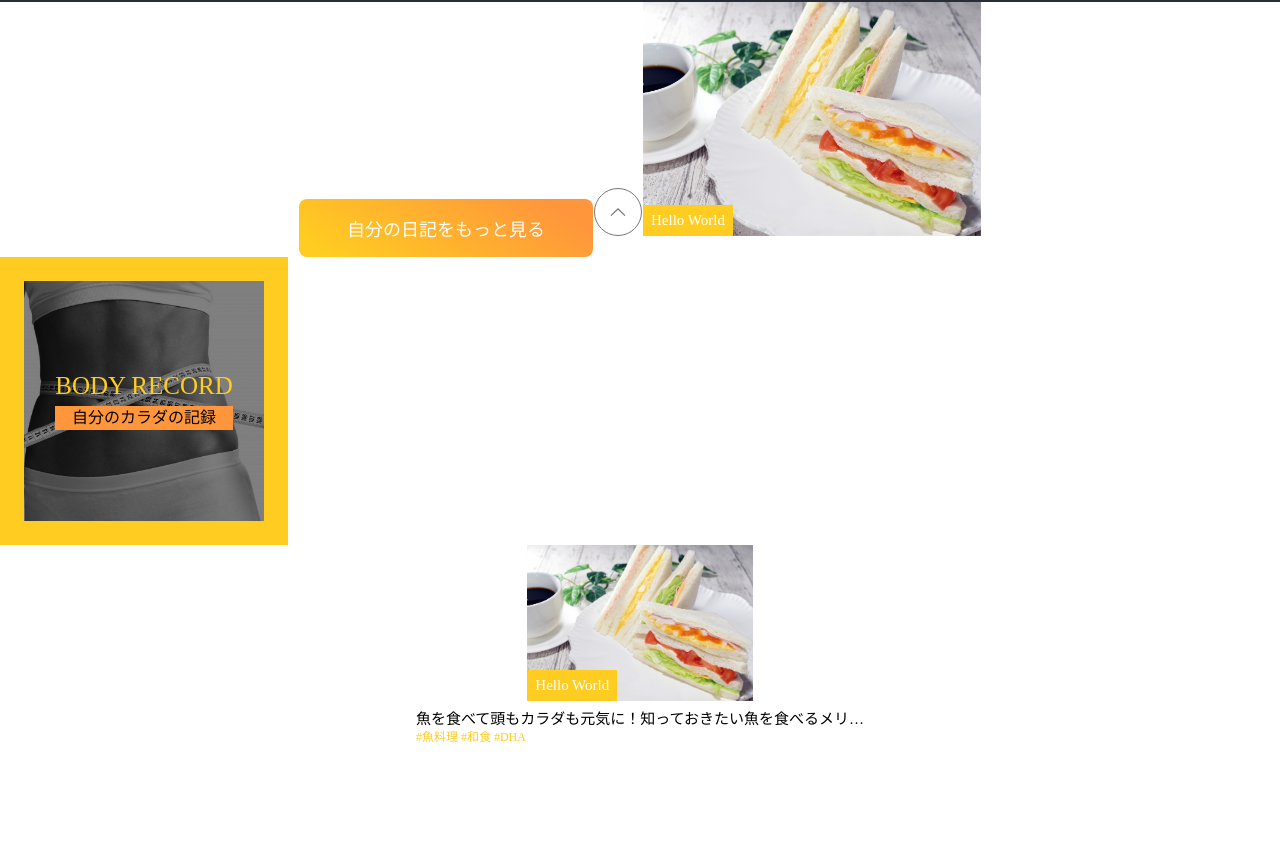
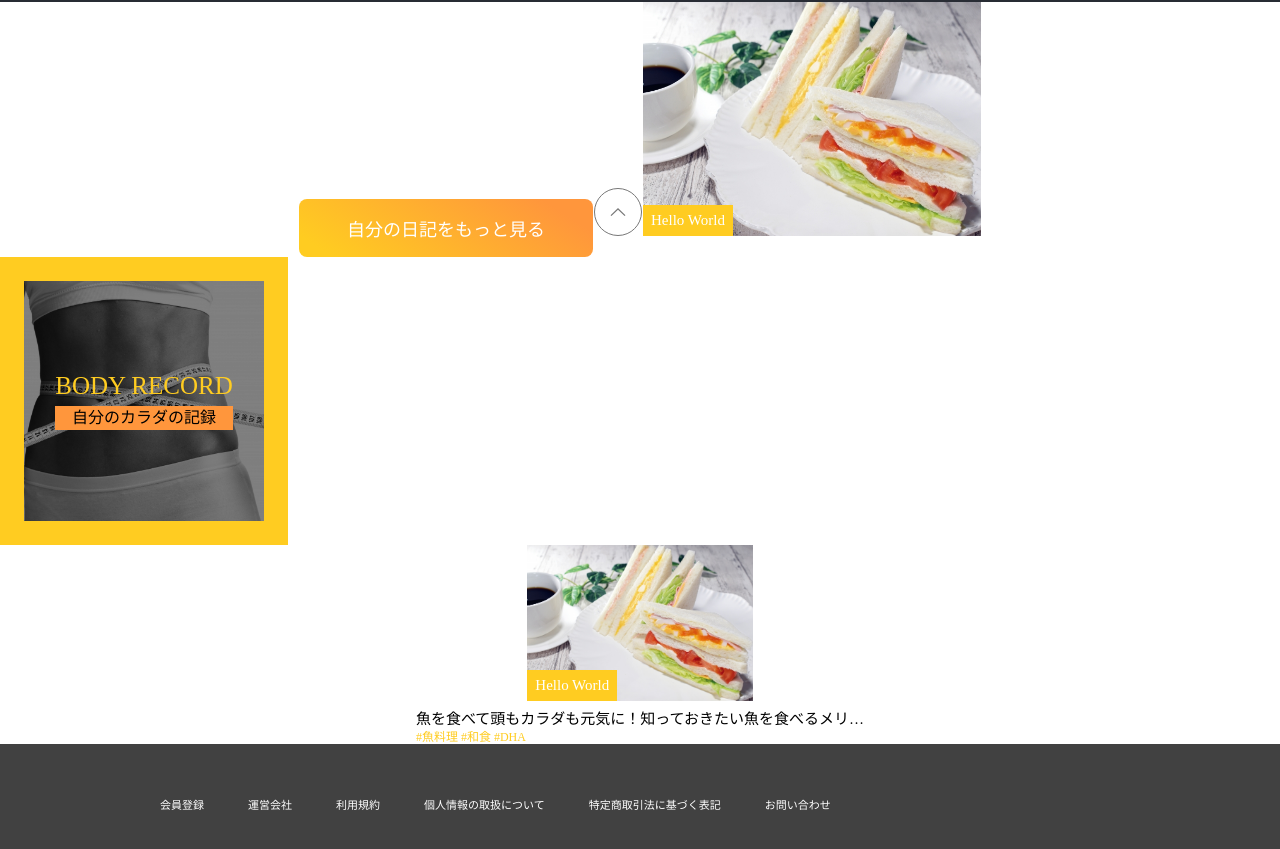
Before and after one commit to nguyennghi3489/healthy-web, a React (Create React App) app: page / in a window 1280 px wide. Shown: the part 862-1711 px from the top of the page. Before the commit the page ends 1606 px from the top, so only its background shows below. Built offline with nearby package versions, Linux system fonts and the light colour scheme.

Commit message:
feat: add footer component

```diff
--- a/src/App.tsx
+++ b/src/App.tsx
@@ -2,6 +2,7 @@ import "./App.css";
 import { Article } from "./components/article";
 import { BackToTopButton } from "./components/back-to-top-button";
 import { Button } from "./components/button";
+import { Footer } from "./components/footer";
 import { Header } from "./components/header";
 import { RecordBox } from "./components/record-box";
 import { Thumbnail } from "./components/thumbnail";
@@ -21,6 +22,7 @@ function App() {
         description="自分のカラダの記録"
       />
       <Article url="images/m01.jpg" text="Hello World" />
+      <Footer />
     </div>
   );
 }
--- /dev/null
+++ b/src/components/footer/footer.module.css
@@ -0,0 +1,16 @@
+.wrapper {
+  padding: var(--spacing-14) 0;
+  background-color: var(--color-dark-500);
+}
+.container {
+  width: 100%;
+  max-width: var(--max-width);
+  margin: 0 auto;
+  color: var(--color-light);
+}
+
+.list {
+  display: flex;
+  gap: var(--spacing-11);
+  font-size: var(--font-xxxs);
+}
--- /dev/null
+++ b/src/components/footer/index.tsx
@@ -0,0 +1,18 @@
+import styles from "./footer.module.css";
+
+export const Footer = () => {
+  return (
+    <div className={styles.wrapper}>
+      <div className={styles.container}>
+        <ul className={styles.list}>
+          <li>会員登録</li>
+          <li>運営会社</li>
+          <li>利用規約</li>
+          <li>個人情報の取扱について</li>
+          <li>特定商取引法に基づく表記</li>
+          <li>お問い合わせ</li>
+        </ul>
+      </div>
+    </div>
+  );
+};
```
